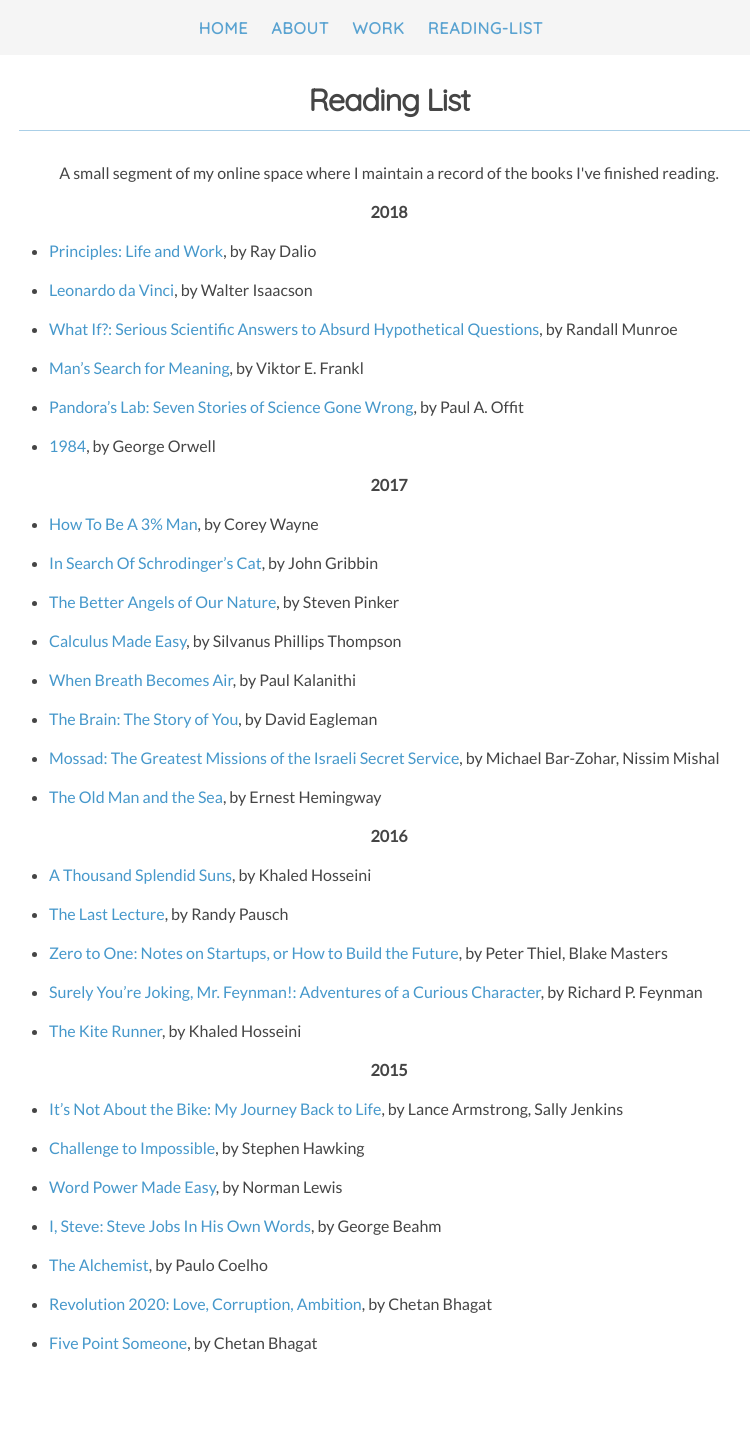
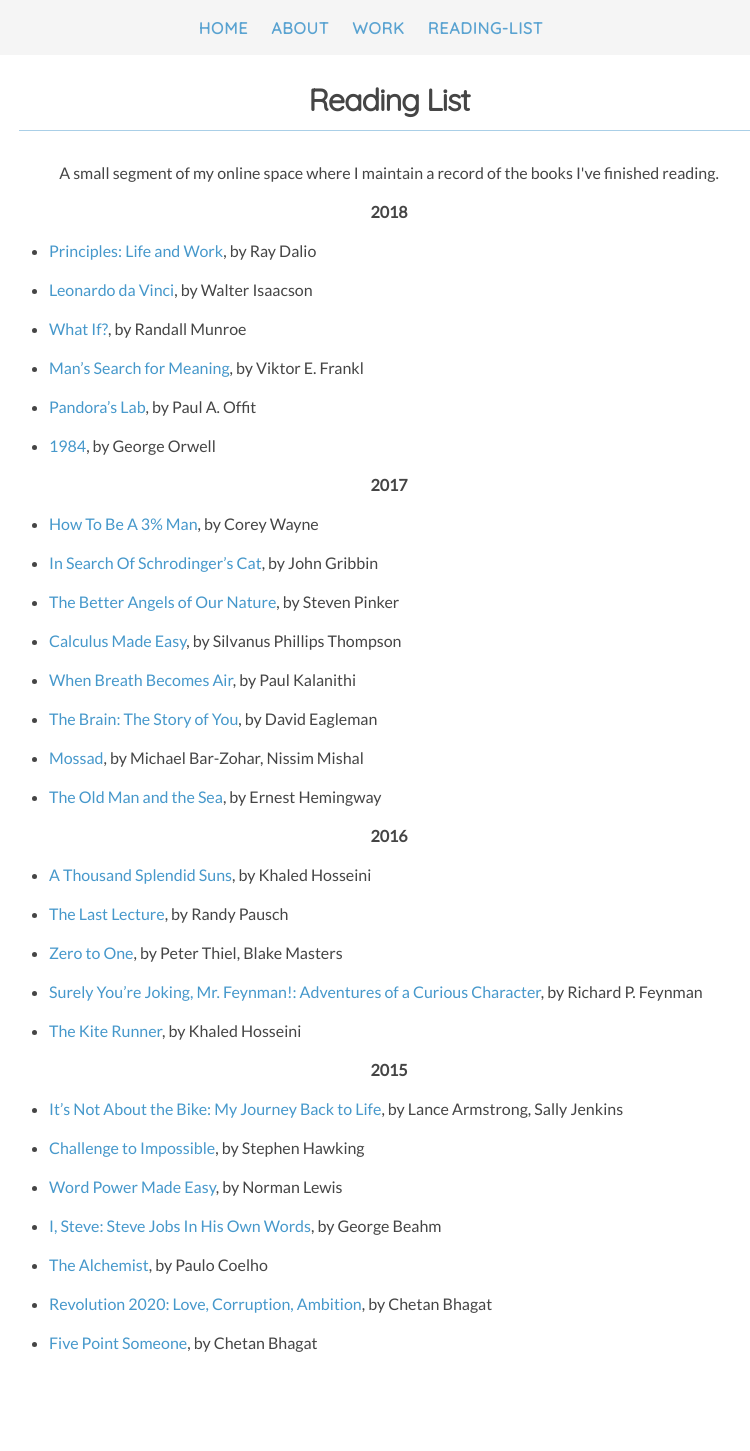
Before and after one commit to lprimeroo/saruftw.github.io.old, a Jekyll site: the page built from readinglist.md, in a window 1280 px wide. Shown: the whole page, without its empty margins (251-1001 px from the left). Built offline with Jekyll 4.4.1, drawn with Linux system fonts in a browser that asks for light colours; nearby versions of some CDN libraries.

Commit message:
Update readinglist.md

```diff
--- a/readinglist.md
+++ b/readinglist.md
@@ -16,11 +16,11 @@
 
 * <a href="https://www.amazon.com/Leonardo-Vinci-Walter-Isaacson/dp/1501139150/ref=sr_1_1?ie=UTF8&qid=1513524775&sr=8-1&keywords=leonardo+da+vinci+walter+isaacson">Leonardo da Vinci</a>, by Walter Isaacson
 
-* <a href="https://www.amazon.com/What-If-Scientific-Hypothetical-Questions/dp/0544272994/ref=sr_1_1?ie=UTF8&qid=1512822995&sr=8-1&keywords=what+if">What If?: Serious Scientific Answers to Absurd Hypothetical Questions</a>, by Randall Munroe
+* <a href="https://www.amazon.com/What-If-Scientific-Hypothetical-Questions/dp/0544272994/ref=sr_1_1?ie=UTF8&qid=1512822995&sr=8-1&keywords=what+if">What If?</a>, by Randall Munroe
 
 * <a href="https://www.amazon.com/Mans-Search-Meaning-Viktor-Frankl/dp/080701429X/ref=sr_1_1?ie=UTF8&qid=1512475959&sr=8-1&keywords=mans+search+for+meaning">Man's Search for Meaning</a>, by Viktor E. Frankl
 
-* <a href="https://www.amazon.com/Pandoras-Lab-Seven-Stories-Science/dp/1426217986/ref=sr_1_1?s=books&ie=UTF8&qid=1512240637&sr=1-1&keywords=pandoras+lab">Pandora's Lab: Seven Stories of Science Gone Wrong</a>, by Paul A. Offit
+* <a href="https://www.amazon.com/Pandoras-Lab-Seven-Stories-Science/dp/1426217986/ref=sr_1_1?s=books&ie=UTF8&qid=1512240637&sr=1-1&keywords=pandoras+lab">Pandora's Lab</a>, by Paul A. Offit
 
 * <a href="https://www.amazon.com/1984-Signet-Classics-George-Orwell/dp/0451524934/ref=sr_1_1?ie=UTF8&qid=1512240567&sr=8-1&keywords=1984">1984</a>, by George Orwell
 
@@ -42,7 +42,7 @@
 
 * <a href="https://www.amazon.com/Brain-Story-You-David-Eagleman/dp/0525433449/ref=sr_1_1?ie=UTF8&qid=1499618721&sr=8-1&keywords=The+Brain%3A+The+Story+of+You">The Brain: The Story of You</a>, by David Eagleman
 
-* <a href="https://www.amazon.com/Mossad-Greatest-Missions-Israeli-Service/dp/0062123416/ref=sr_1_1?ie=UTF8&qid=1499618790&sr=8-1&keywords=Mossad%3A+The+Greatest+Missions+of+the+Israeli+Secret+Service">Mossad: The Greatest Missions of the Israeli Secret Service</a>, by Michael Bar-Zohar, Nissim Mishal
+* <a href="https://www.amazon.com/Mossad-Greatest-Missions-Israeli-Service/dp/0062123416/ref=sr_1_1?ie=UTF8&qid=1499618790&sr=8-1&keywords=Mossad%3A+The+Greatest+Missions+of+the+Israeli+Secret+Service">Mossad</a>, by Michael Bar-Zohar, Nissim Mishal
 
 * <a href="https://www.amazon.com/Old-Man-Sea-Ernest-Hemingway/dp/0684801221/ref=sr_1_1?ie=UTF8&qid=1499619002&sr=8-1&keywords=The+Old+Man+and+the+Sea">The Old Man and the Sea</a>, by Ernest Hemingway
 
@@ -56,7 +56,7 @@
 
 * <a href="https://www.amazon.com/Last-Lecture-Randy-Pausch/dp/1401323251/ref=sr_1_1?ie=UTF8&qid=1499618839&sr=8-1&keywords=The+Last+Lecture">The Last Lecture</a>, by Randy Pausch
 
-* <a href="https://www.amazon.com/Zero-One-Notes-Startups-Future/dp/0804139296/ref=sr_1_1?ie=UTF8&qid=1499618662&sr=8-1&keywords=Zero+to+One%3A+Notes+on+Startups%2C+or+How+to+Build+the+Future">Zero to One: Notes on Startups, or How to Build the Future</a>, by  Peter Thiel, Blake Masters
+* <a href="https://www.amazon.com/Zero-One-Notes-Startups-Future/dp/0804139296/ref=sr_1_1?ie=UTF8&qid=1499618662&sr=8-1&keywords=Zero+to+One%3A+Notes+on+Startups%2C+or+How+to+Build+the+Future">Zero to One</a>, by  Peter Thiel, Blake Masters
 
 * <a href="https://www.amazon.com/Surely-Feynman-Adventures-Curious-Character/dp/0393316041/ref=sr_1_1?ie=UTF8&qid=1499617976&sr=8-1&keywords=Surely+You%27re+Joking%2C+Mr.+Feynman%21%3A+Adventures+of+a+Curious+Character">Surely You're Joking, Mr. Feynman!: Adventures of a Curious Character</a>, by Richard P. Feynman
 
```
